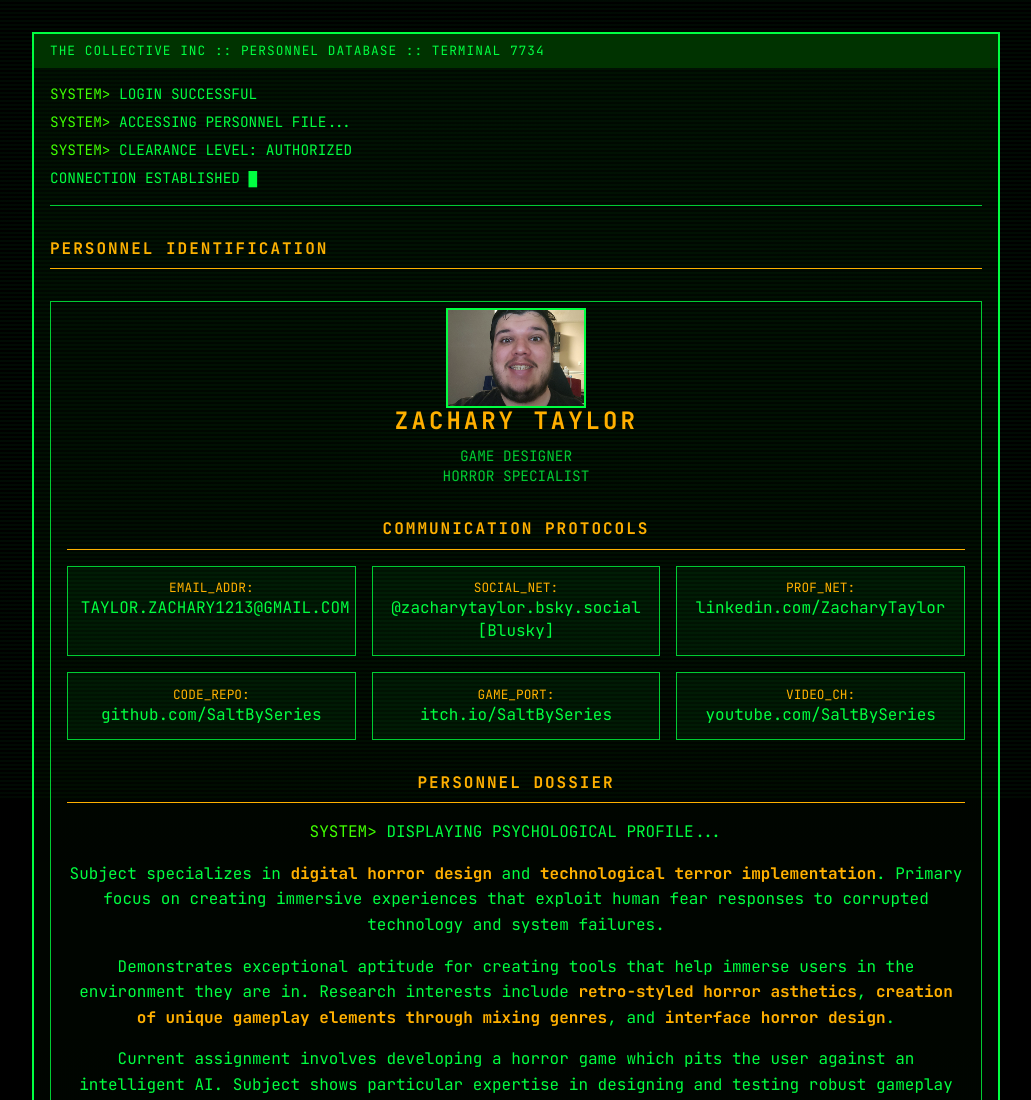
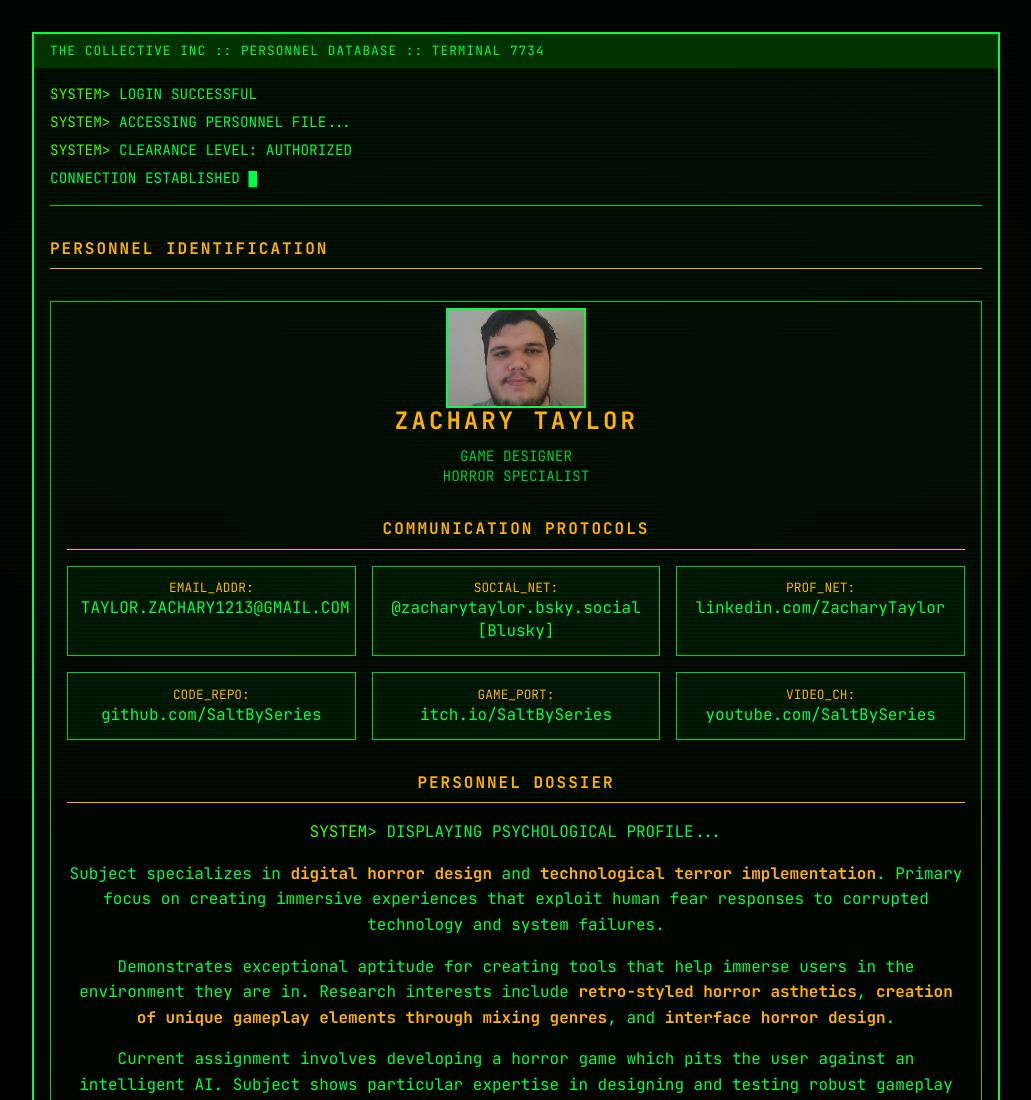
Before and after one commit to SaltBySeries/Zachary-Taylor-Portfolio, a plain HTML site: page index.html in a window 1280 px wide. Shown: the top 1100 px of the page, without its empty margins (124-1155 px from the left). Drawn offline with nearby package versions, Linux system fonts and the light colour scheme.

Commit message:
Update index.html

```diff
--- a/index.html
+++ b/index.html
@@ -462,7 +462,7 @@
 
 </div>
 <div style="margin: -10px 0;">
-    <img src="SelfImage.jpg" alt="Zachary Taylor" style="width: 140px; height: 100px; object-fit: cover; border: 2px solid var(--terminal-green);">
+    <img src="SelfImageUpdated.jpg" alt="Zachary Taylor" style="width: 140px; height: 100px; object-fit: cover; border: 2px solid var(--terminal-green);">
 </div>
 <div style="text-align: center; font-family: monospace; color: var(--bright-green); font-size: 0.6rem; line-height: 0.8;">
 
```
